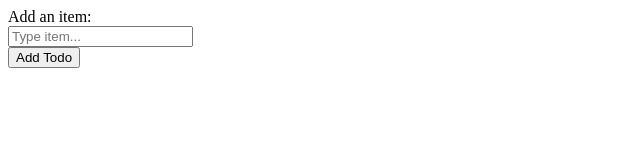
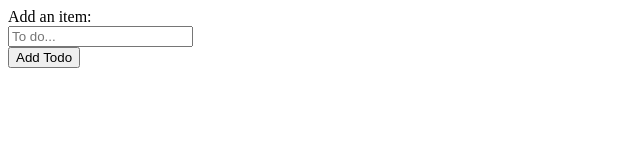
Before and after one commit to dbpatnode/todolist, a React (Create React App) app: page / in a window 1280 px wide. Shown: the top 160 px of the page, without its empty margins (0-640 px from the left). Built offline with nearby package versions, Linux system fonts and the light colour scheme.

Commit message:
addItem & updateInput functions

```diff
--- a/src/App.js
+++ b/src/App.js
@@ -5,6 +5,32 @@ class App extends Component {
     newItem: "",
     list: [],
   };
+
+  updateInput = (key, value) => {
+    // update react state
+    this.setState({ [key]: value });
+  };
+
+  addItem = () => {
+    // create item w/ unique id
+    const newItem = {
+      id: 1 + Math.random(),
+      value: this.state.newItem.slice(),
+    };
+
+    // copy of current list of items
+    const list = [...this.state.list];
+
+    // add new item to list
+    list.push(newItem);
+
+    // update state w/ new list and reset newItem
+    this.setState({
+      list,
+      newItem: "",
+    });
+  };
+
   render() {
     return (
       <div className="App">
@@ -13,7 +39,7 @@ class App extends Component {
           <br />
           <input
             type="text"
-            placeholder="Type item..."
+            placeholder="To do..."
             value={this.state.newItem}
             onChange={(e) => this.updateInput("newItem", e.target.value)}
           />
```
Also changed, not shown: 1 other file (tests, documents, lock files or other folders).
